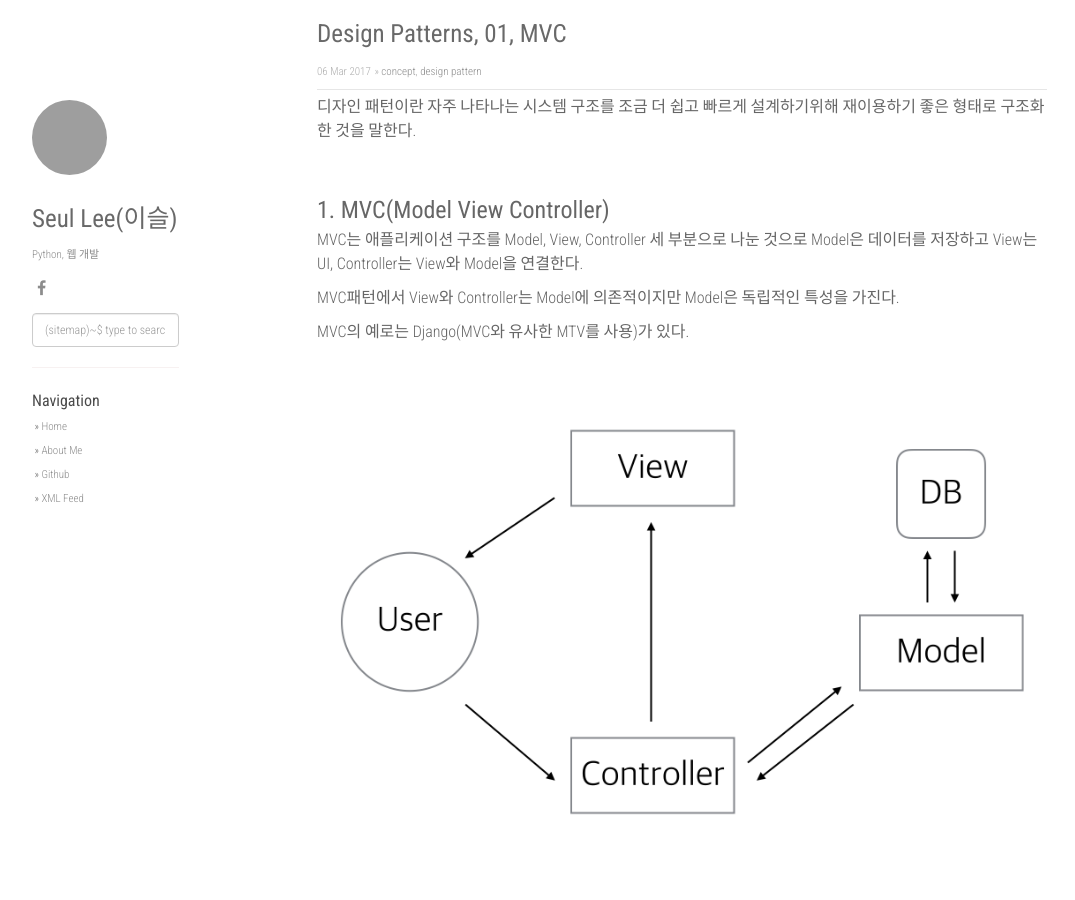
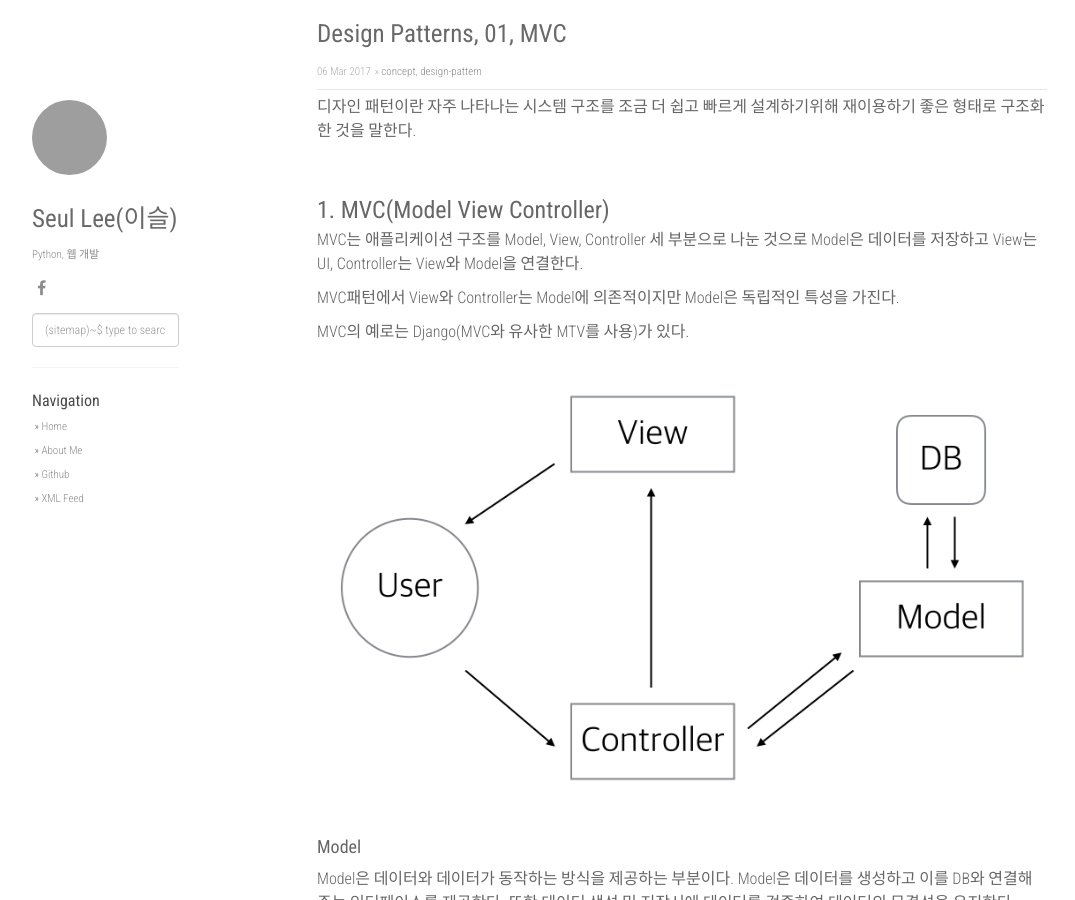
Before and after one commit to lee-seul/lee-seul.github.com, a Jekyll site: the page built from _posts/2017-03-07-design-pattern-01-MVC.markdown, in a window 1280 px wide and 900 px high. Shown: the whole window, without its empty margins (53-1128 px from the left). Built offline with Jekyll 4.4.1, drawn with Linux system fonts in a browser that asks for light colours; nearby versions of some CDN libraries; comment, search, counter and statistics services are not loaded; grey boxes are pictures that could not be loaded.

Commit message:
design patterns 카테고리 명 수

```diff
--- a/_posts/2017-03-07-design-pattern-01-MVC.markdown
+++ b/_posts/2017-03-07-design-pattern-01-MVC.markdown
@@ -2,7 +2,7 @@
 layout: post
 title: "Design Patterns, 01, MVC "
 date: 2017-03-07 00:43:31 +0900
-categories: [concept, design pattern]
+categories: [concept, design-pattern]
 encoding: UTF-8
 ---
 
@@ -21,11 +21,11 @@
 
 MVC의 예로는 Django(MVC와 유사한 MTV를 사용)가 있다.
 
-<br/>
+
 
 ![branch Image](https://raw.githubusercontent.com/lee-seul/lee-seul.github.com/master/static/img/_posts/MVC_pattern.png)
 
-<br/>
+
 
 #### Model
 
```
Also changed, not shown: category/design_pattern.md (+2 -2 lines).
